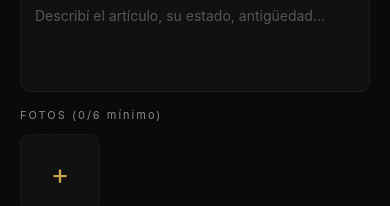
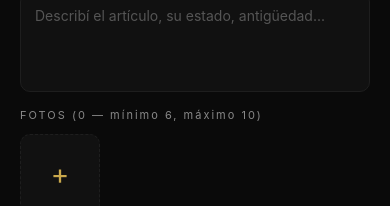
Before and after one commit to ignacioBeluge/bv, a React Native app: screen /PublicarArticulo in a window 390 px wide. Shown: the part 251-457 px from the top of the page. Built offline with nearby package versions, Linux system fonts and the light colour scheme.

Commit message:
fix: permitir hasta 10 fotos en publicar articulo

```diff
--- a/src/screens/PublicarArticuloScreen.js
+++ b/src/screens/PublicarArticuloScreen.js
@@ -8,6 +8,7 @@ import { colors } from '../theme/colors';
 import { publicarArticulo } from '../api/articulos';
 
 const MIN_FOTOS = 6;
+const MAX_FOTOS = 10;
 
 export default function PublicarArticuloScreen({ navigation }) {
   const [nombre, setNombre] = useState('');
@@ -104,7 +105,7 @@ export default function PublicarArticuloScreen({ navigation }) {
       />
 
       {/* Fotos */}
-      <Text style={styles.label}>FOTOS ({fotos.length}/{MIN_FOTOS} mínimo)</Text>
+      <Text style={styles.label}>FOTOS ({fotos.length} — mínimo {MIN_FOTOS}, máximo {MAX_FOTOS})</Text>
       <View style={styles.fotosGrid}>
         {fotos.map((foto, index) => (
           <View key={index} style={styles.fotoItem}>
@@ -117,10 +118,12 @@ export default function PublicarArticuloScreen({ navigation }) {
             </TouchableOpacity>
           </View>
         ))}
-        {/* Botón agregar */}
-        <TouchableOpacity style={styles.agregarFoto} onPress={agregarFoto}>
-          <Text style={styles.agregarFotoIcono}>+</Text>
-        </TouchableOpacity>
+        {/* Botón agregar — solo si no se alcanzó el máximo */}
+        {fotos.length < MAX_FOTOS && (
+          <TouchableOpacity style={styles.agregarFoto} onPress={agregarFoto}>
+            <Text style={styles.agregarFotoIcono}>+</Text>
+          </TouchableOpacity>
+        )}
       </View>
 
       {/* Declaraciones juradas */}
```
